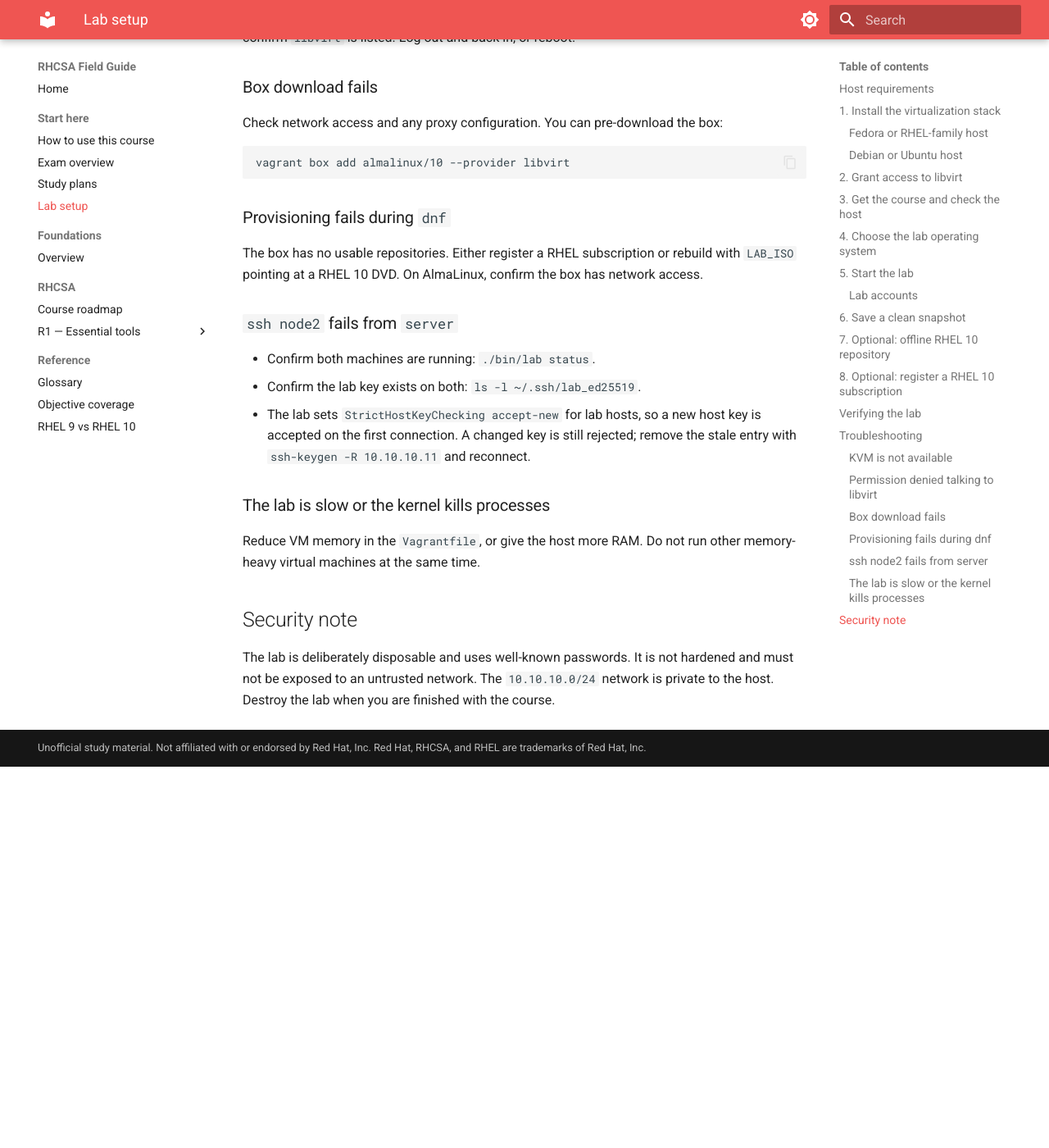
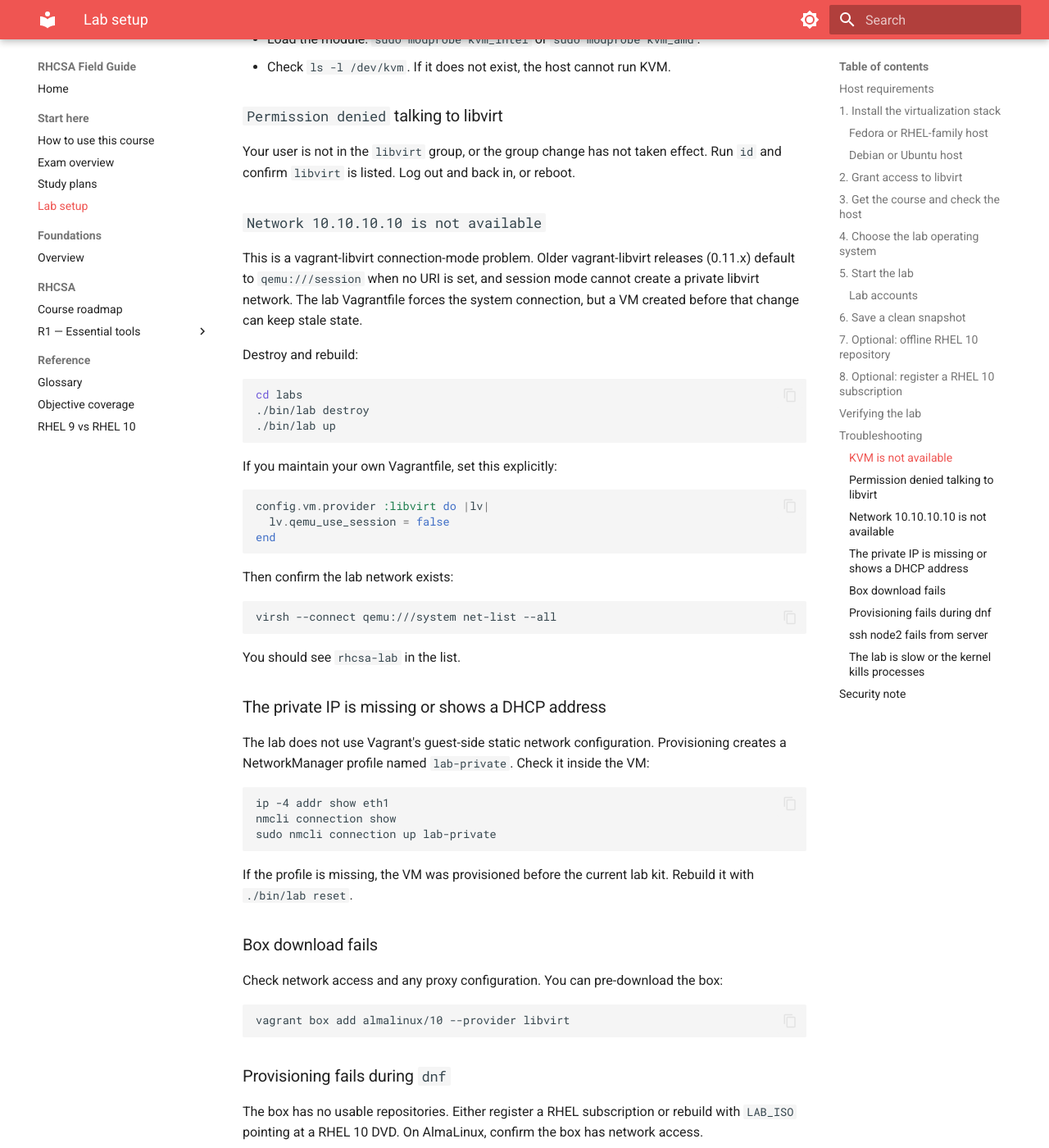
Before and after one commit to hilgardvr/red-hat-prep-courses, an MkDocs documentation site: the page built from docs/start-here/lab-setup.md, in a window 1280 px wide and 1400 px high, scrolled down 6051 px. Shown: the whole window at 82% size. Built offline with MkDocs 1.6.1 and Material for MkDocs 9.7.7, drawn with Linux system fonts in a browser that asks for light colours; before the commit the page ends 6986 px from its top, so only the background shows below that; some of the changed text lies outside the part shown.

Commit message:
Fix libvirt session mode and configure the lab private network

````diff
--- a/docs/start-here/lab-setup.md
+++ b/docs/start-here/lab-setup.md
@@ -21,7 +21,7 @@ labs/
 | CPU | 4 cores with virtualization | 8 cores |
 | RAM | 16 GB | 24 GB or more |
 | Free disk | 40 GB | 60 GB |
-| Software | Vagrant 2.4+, vagrant-libvirt, libvirt, QEMU/KVM | Latest stable |
+| Software | Vagrant 2.3+, vagrant-libvirt, libvirt, QEMU/KVM | Latest stable (Vagrant 2.4.7+) |
 
 The two VMs request 4 GB and 2 GB of RAM, plus disk for the boxes, snapshots, and the extra storage disk. Overcommitting RAM makes the labs slow and can cause the kernel to kill processes during storage exercises.
 
@@ -140,6 +140,9 @@ Check the result:
 
 Both machines run AlmaLinux 10 (or your chosen RHEL 10 box). The extra `/dev/vdb` disk on `server` is intentionally unpartitioned for the storage module.
 
+!!! note "Private lab network"
+    Both VMs attach to the libvirt network `rhcsa-lab`, which has DHCP disabled. Provisioning configures the second NIC with a NetworkManager profile named `lab-private`, so the addresses `10.10.10.10` and `10.10.10.11` are applied inside the guest and survive a reboot. `virsh net-list --all` on the host should show `rhcsa-lab` as active.
+
 ### Lab accounts
 
 | User | Password | Access |
@@ -233,6 +236,46 @@ Before you have done the lab it should fail with a list of missing items — tha
 
 Your user is not in the `libvirt` group, or the group change has not taken effect. Run `id` and confirm `libvirt` is listed. Log out and back in, or reboot.
 
+### `Network 10.10.10.10 is not available`
+
+This is a vagrant-libvirt connection-mode problem. Older vagrant-libvirt releases (0.11.x) default to `qemu:///session` when no URI is set, and session mode cannot create a private libvirt network. The lab Vagrantfile forces the system connection, but a VM created before that change can keep stale state.
+
+Destroy and rebuild:
+
+```bash
+cd labs
+./bin/lab destroy
+./bin/lab up
+```
+
+If you maintain your own Vagrantfile, set this explicitly:
+
+```ruby
+config.vm.provider :libvirt do |lv|
+  lv.qemu_use_session = false
+end
+```
+
+Then confirm the lab network exists:
+
+```bash
+virsh --connect qemu:///system net-list --all
+```
+
+You should see `rhcsa-lab` in the list.
+
+### The private IP is missing or shows a DHCP address
+
+The lab does not use Vagrant's guest-side static network configuration. Provisioning creates a NetworkManager profile named `lab-private`. Check it inside the VM:
+
+```bash
+ip -4 addr show eth1
+nmcli connection show
+sudo nmcli connection up lab-private
+```
+
+If the profile is missing, the VM was provisioned before the current lab kit. Rebuild it with `./bin/lab reset`.
+
 ### Box download fails
 
 Check network access and any proxy configuration. You can pre-download the box:
````
Also changed, not shown: AGENTS.md (+13 -3 lines), README.md (+1 -1 lines), labs/README.md (+10 -5 lines), 2 other files.
